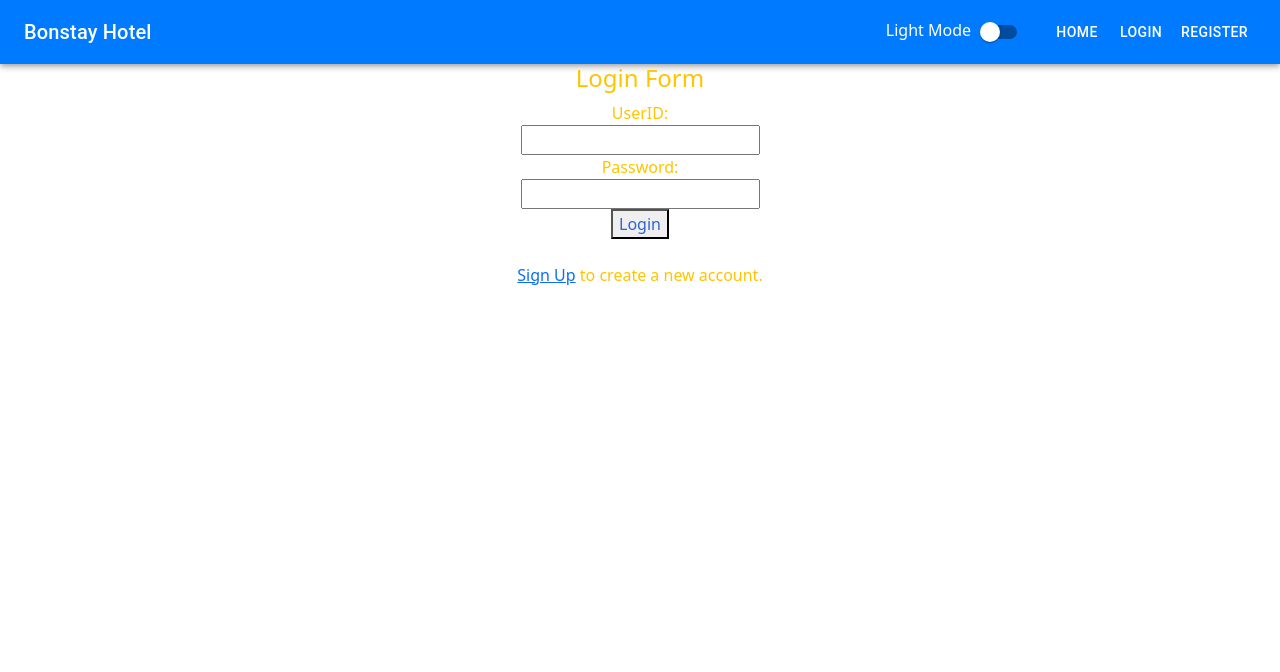
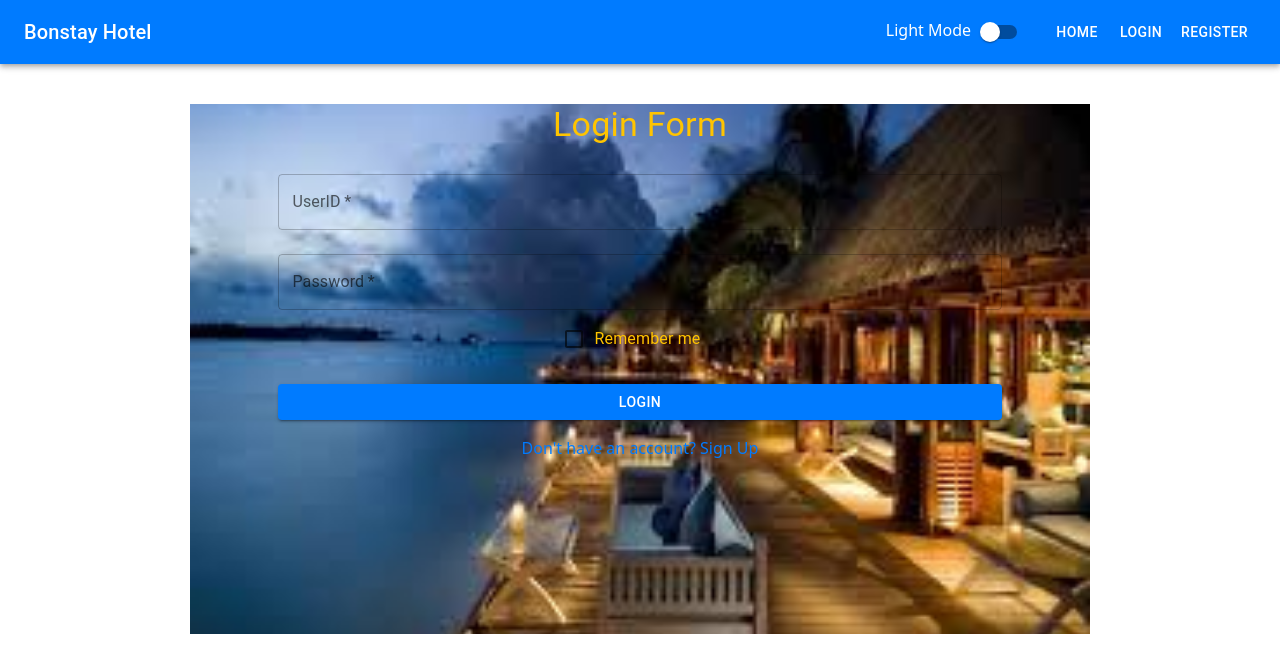
Before and after one commit to karnati-reddy/myapp, a React (Create React App) app: page /login in a window 1280 px wide. Shown: the top 672 px of the page. Built offline with nearby package versions, Linux system fonts and the light colour scheme; no server answers.

Commit message:
Bonstay-Changes

```diff
--- a/src/BonStayLex/AccountMenu.jsx
+++ b/src/BonStayLex/AccountMenu.jsx
@@ -75,9 +75,6 @@ const AccountMenu = ({ handleLogout }) => {
         anchorOrigin={{ horizontal: 'right', vertical: 'bottom' }}
       >
         <MenuItem onClick={handleClose}>
-          <Avatar /> Profile
-        </MenuItem>
-        <MenuItem onClick={handleClose}>
           <Avatar /> My account
         </MenuItem>
         <Divider />
--- a/src/BonStayLex/App.css
+++ b/src/BonStayLex/App.css
@@ -30,6 +30,10 @@ h5{
     color: rgb(255, 196, 0);
     background-size: cover;
     text-align: center;
+    background-image: url("../hotesl.jpg");
+    width: auto;
+    height: 530px;
+    background-position: 0ch;
 }
 
 .img{
@@ -40,6 +44,10 @@ h5{
     width: auto;
     height: 560px;
 }
+.home{
+    background-color: #41e120;
+}
+
 .bookpage{
     text-align: center;
     background-image: url("../hotesl.jpg");
--- a/src/BonStayLex/HomeP.js
+++ b/src/BonStayLex/HomeP.js
@@ -1,39 +1,68 @@
-import axios from 'axios';
-import React, { useEffect, useState } from 'react'
+import React, { useState, useEffect } from 'react';
+import axios from 'axios'; // Assuming you're using axios for API calls
+
+import { Container, Typography, CircularProgress } from '@mui/material';
 
 const HomeP = () => {
-    const [user, setUser] = useState({Name: ""}); // Initialize user to null to avoid displaying an empty name
+    const [user, setUser] = useState([]); // Initialize user to array for loading state
+    const [isLoading, setIsLoading] = useState(true); // Track loading state for feedback
 
     useEffect(() => {
         const fetchUser = async () => {
             try {
-                // Replace with your actual API endpoint that retrieves user data
-                const response = await axios.get(`http://localhost:4000/users/${user.Name}`); // Placeholder ID
-                setUser(response.data);
+                const token = sessionStorage.getItem('token'); // Replace with your token storage mechanism
+
+                if (!token) {
+                    // Handle case where user is not logged in (redirect to login?)
+                    console.warn('User is not logged in. Redirect to login page?');
+                    return;
+                }
+
+                const response = await axios.get('http://localhost:4000/users/me', {
+                    headers: {
+                        Authorization: `Bearer ${token}`, // Include token in Authorization header
+                    },
+                });
+
+                // Adjust this line to access the username property based on your API structure
+                const userName = response.data.Name || response.data.username; // Assuming username might be 'Name' or 'username' property
+
+                setUser(userName); // Update user with just the username
             } catch (error) {
                 console.error(error);
                 // Handle error gracefully, e.g., display an error message to the user
+            } finally {
+                setIsLoading(false); // Ensure loading state is updated even on errors
             }
         };
 
         fetchUser();
-    }, []);
+    }, []); // Empty dependency array ensures useEffect runs only once
 
     return (
-        <div >
-
-            {user ? ( // Conditionally render the welcome message only if user is not null
-                <h2>Welcome, {user.Name}!</h2>
+        <Container maxWidth="md">
+            {isLoading ? (
+                <CircularProgress sx={{ mt: 4, mb: 4 }} />
             ) : (
-                <h2>Loading user information...</h2>
+                user ? (
+                    <>
+                        <Typography variant="h2" component="h2" gutterBottom>
+                            Welcome, {user.Name}!
+                        </Typography>
+                        {/* Other content using user data */}
+                    </>
+                ) : (
+                    <Typography variant="h5" component="h5" gutterBottom>
+                        An error occurred while fetching user data.
+                    </Typography>
+                )
             )}
-
-            <p className='home'>
+            <Typography className='home'>
                 Bonstay always provides you an amazing and pleasant stay<br />
                 with your friends and family at reasonable prices.<br />
                 We provide well-designed space with modern amenties.<br />
                 you can reserve a room faster with our efficient Bonstay app
-            </p>
+            </Typography>
             <h2>Our Services</h2>
             <ul>
                 <li>Easy Booking</li>
@@ -42,34 +71,33 @@ const HomeP = () => {
                 <li>Best Price Guaranteed</li>
             </ul>
             <h2>Our Mission</h2>
-            <p>
+            <Typography>
                 Our mission is to provide the best services to our customers<br />
                 and make their stay comfortable and memorable.
-            </p>
+            </Typography>
             <h2>Our Vision</h2>
-            <p>
+            <Typography>
                 Our vision is to become the best hotel booking platform<br />
                 and provide the best services to our customers.
-            </p>
+            </Typography>
             <h2>Our Values</h2>
-            <p>
+            <Typography>
                 Our values are to provide the best services to our customers<br />
                 and make their stay comfortable and memorable.
-            </p>
+            </Typography>
             <h2>Our Team</h2>
-            <p>
+            <Typography>
                 Our team is dedicated to providing the best services to our customers<br />
                 and make their stay comfortable and memorable.
-            </p>
+            </Typography>
             <h2>Contact Us</h2>
-            <p>
+            <Typography>
                 Email: queries@bonstay.com <br />
                 Phone: +91 9191919191 <br />
                 Address: 90/1A, Kochi, Kerala
-            </p>
+            </Typography>
+        </Container>
+    );
+};
 
-        </div>
-    )
-}
-
-export default HomeP
+export default HomeP;
--- a/src/BonStayLex/Login.js
+++ b/src/BonStayLex/Login.js
@@ -1,101 +1,97 @@
-import axios from "axios";
-import { useEffect, useState } from "react";
-import { Link, useNavigate } from "react-router-dom";
-import Hotels from "./Hotels";
+import React, { useState } from 'react';
+import axios from 'axios'; // Assuming you're using axios for API calls
+import { useNavigate } from 'react-router-dom';
+import {
+  TextField,
+  Button,
+  Typography,
+  Container,
+  FormControlLabel,
+  Checkbox,
+  Link as MuiLink,
+  CircularProgress,
+  Alert,
+} from '@mui/material';
+// import { Alert } from '@mui/lab';
 
 const Login = ({ setIsLoggedIn }) => {
+  const navigate = useNavigate();
   const [id, setId] = useState('');
   const [password, setPassword] = useState('');
-    // const [isLoginEnabled, setIsLoginEnabled] = useState(false); // State to control login button
-    const [success, setSuccess] = useState("")
-    const [error, setErrors] = useState("")
-    const navigate = useNavigate("")
-    // const params = useNavigate()
-    // let {ids}=params;
-    const [hotels, setHotels] = useState([]);
-
-    // const checkUserExistence = async () => {
-    //     try {
-    //         const response = await axios.get(`http://localhost:4000/users?email=${email}&&password=${password}`);
-    //         console.log(response.data);
-    //         if (response.data) {
-    //             setIsLoginEnabled(true); // Enable login button if user exists
-    //             return true
-    //         } else {
-    //             setIsLoginEnabled(false); // Disable login button if user doesn't exist
-    //             // Optionally display an error message or redirect to registration
-    //             return false
-    //         }
-    //     } catch (error) {
-    //         console.error(error); // Handle API errors appropriately
-    //         setIsLoginEnabled(false); // Disable login button in case of issues
-    //     }
-    // };
-
-    useEffect(() => {
-        axios.get('http://localhost:4000/hotels' +id)
-            .then((result) => {
-                console.log(result);
-                setHotels(result.data);
-            })
-            .catch(() => {
-                // Handle errors appropriately (e.g., display an error message)
-            });
-    }, [hotels]); // Empty dependency array to fetch hotels only once
+  const [rememberMe, setRememberMe] = useState(false);
+  const [success, setSuccess] = useState('');
+  const [error, setError] = useState('');
+  const [isLoading, setIsLoading] = useState(false); // Added for loading state
 
   const handleSubmit = async (event) => {
     event.preventDefault();
-        // console.log("jkhdsjka");
+    setIsLoading(true); // Set loading state to true
 
-        // const tt=`http://localhost:4000/users?email=${email} & password=${password}`
-        // console.log(tt);
-        // const response = await axios.get(`http://localhost:4000/users?email=${email} & password=${password}`)
-        // if (response.data.length > 0) {
-        //     console.log(response)
-        //     // navigate("/bookroom")
-        //     setSuccess(response.data)
-        // }
-        // else {
-        //     setErrors("Invalid email or password")
-        // }
+    try {
+      const response = await axios.get(`http://localhost:4000/users/${id}`); // Assuming endpoint returns user by ID
+      const userData = response.data;
 
-        axios.get("http://localhost:4000/users/" + id)
-            .then((response) => {
-                let udata = response.data;
-                if (udata.password === password) {
-                    // navigate(`/bookroom/` + id )
-                    // navigate(`/hotels/:id/bookroom/:id` + id)
+      if (userData.password === password) {
         sessionStorage.setItem('id', id);
         setIsLoggedIn(true);
-                    navigate(`/dashboard`)
-                    console.log("login success :" + id);
-                    setSuccess("Login successfully :" + id)
+        setSuccess('Login successful!');
+        navigate('/dashboard'); // Navigate to dashboard on successful login
+      } else {
+        setError('Invalid Username/Password');
       }
-                else {
-                    setErrors("Invalid Username/Password or SignUP and try to login")
+    } catch (error) {
+      console.error(error);
+      setError('Error while logging in.');
+    } finally {
+      setIsLoading(false); // Set loading state to false after request completes
     }
-            })
-            .catch((error) => {
-                console.log(error)
-                setErrors("Error while login user");
-            })
   };
 
   return (
-        <form onSubmit={handleSubmit} className="container">
-            <h4 className="login">Login Form</h4>
-            <label>UserID:</label><br />
-            <input type="text" name="id" value={id} onChange={(e) => setId(e.target.value)} required /><br />
-            <label>Password:</label><br />
-            <input type="password" name="password" value={password} onChange={(e) => setPassword(e.target.value)} required /><br />
-            <button type="submit" style={{color:"Highlight"}}>Login</button> <br/> <br/>
-            {success ? <div>{success}</div> : null}
-            {error ? <div>{error}</div> : null}
-            {/* <button onClick={() => navigate("/register")}>Sign Up</button> */}
-            <Link to="/register">Sign Up</Link> to create a new account.
+    <Container maxWidth="md" sx={{ mt: 5, display: 'flex', justifyContent: 'center' }} className='container'>
+      <form onSubmit={handleSubmit} noValidate autoComplete="off">
+        <Typography variant="h4" gutterBottom>
+          Login Form
+        </Typography>
+        {isLoading && <CircularProgress sx={{ mx: 'auto', mb: 2 }} />}
+        {error && <Alert severity="error">{error}</Alert>}
+        {success && <Alert severity="success">{success}</Alert>}
+        <TextField
+          label="UserID"
+          margin="normal"
+          required
+          fullWidth
+          name="id"
+          value={id}
+          onChange={(e) => setId(e.target.value)}
+          error={Boolean(error)} // Set error prop if error exists
+          helperText={error === 'Invalid Username/Password' ? 'UserID or password is incorrect.' : ''} // Set helper text for invalid credentials
+        />
+        <TextField
+          label="Password"
+          margin="normal"
+          required
+          fullWidth
+          name="password"
+          type="password"
+          value={password}
+          onChange={(e) => setPassword(e.target.value)}
+          error={Boolean(error)} // Set error prop if error exists
+          helperText={error === 'Invalid Username/Password' ? 'UserID or password is incorrect.' : ''} // Set helper text for invalid credentials
+        />
+        <FormControlLabel
+          control={<Checkbox checked={rememberMe} onChange={(e) => setRememberMe(e.target.checked)} />}
+          label="Remember me"
+        />
+        <Button type="submit" variant="contained" color="primary" fullWidth sx={{ mt: 3 }}>
+          Login
+        </Button>
+        <MuiLink href="/register" underline="none" sx={{ mt: 2, display: 'flex', justifyContent: 'center' }}>
+          Don't have an account? Sign Up
+        </MuiLink>
+      </form>
+    </Container>
+  );
+};
 
-
-        </form>
-    );
-}
-export default Login
+export default Login;
--- a/src/BonStayLex/RegistrationPage.js
+++ b/src/BonStayLex/RegistrationPage.js
@@ -1,6 +1,7 @@
 import axios from 'axios'
 import React, { useEffect, useState } from 'react'
 import { Link } from 'react-router-dom'
+import { Link as MuiLink } from '@mui/material'
 
 const RegistrationPage = () => {
     const [state, setState] = useState({ Name: "", Address: "", PhoneNo: "", email: "", password: "" })
@@ -111,12 +112,15 @@ const RegistrationPage = () => {
                     <input type='password' name='password' value={state.password} placeholder='enter password' onChange={handleChange} /><br />
                     {formErrors.password !== "" ? <p className='text-danger'>{formErrors.password}</p> : null}<br />
 
-                    <input type='submit' value="Register" disabled={!valid} /> <br/>
+                    <input type='submit' value="Register" disabled={!valid} /> <br />
                     {mandatory ? <p>Please enter all the fields</p> : null}
                     {success ? <p className='text-success'>{success}</p> : null}
                     {error ? <p className='text-success'>{error}</p> : null}
 
-                    <Link to = "/login">Login</Link> with your existing account
+                    {/* <Link to="/register">Sign Up</Link> to create a new account. */}
+                    <MuiLink href="/login" underline="none" sx={{ mt: 2, display: 'flex', justifyContent: 'center' }}>
+                        Already have an account? Login
+                    </MuiLink>
 
                 </form>
             </div>
--- a/src/BonStayLex/View.js
+++ b/src/BonStayLex/View.js
@@ -1,70 +1,115 @@
+import React, { useState, useEffect } from 'react';
 import axios from 'axios';
-import React, { useState } from 'react'
+import {
+    TextField,
+    Button,
+    Typography,
+    Card,
+    CardContent,
+    CardHeader,
+    CardActions,
+    Alert,
+    CircularProgress,
+} from '@mui/material';
 
 const View = () => {
-    const [user, setUser] = useState({ id: "", Name: "", email: "" });
-    const [Delete, setDelete] = useState("")
+    const [userId, setUserId] = useState('');
+    const [userDetails, setUserDetails] = useState({ id: '', Name: '', email: '' });
+    const [deleteMessage, setDeleteMessage] = useState('');
+    const [isLoading, setIsLoading] = useState(false);
 
-    const handleDetelte = () => {
-        try{
-            axios.delete(`http://localhost:4000/users/${user.id}`);
-            setUser({ id: '' });
-            setDelete('User deleted successfully');
+    const handleChange = (event) => {
+        setUserId(event.target.value);
+        setDeleteMessage(''); // Clear any previous delete messages on user ID change
+    };
+
+    const viewUser = async () => {
+        setIsLoading(true); // Set loading state to true before API call
+        try {
+            const response = await axios.get(`http://localhost:4000/users/${userId}`);
+            await new Promise((resolve) => setTimeout(resolve, 5000));
+            setUserDetails(response.data);
+            setDeleteMessage('');
+        } catch (error) {
+            await new Promise((resolve) => setTimeout(resolve, 5000));
+            setDeleteMessage('User ID not found.');
+            console.error(error);
+        } finally {
+            setIsLoading(false); // Set loading state to false after response or error
         }
-        catch (error) {
-            setDelete('Error deleting user. Please try again later.');
+    };
+
+    const handleDelete = async () => {
+        setIsLoading(true); // Set loading state to true before API call
+        try {
+            await axios.delete(`http://localhost:4000/users/${userId}`);
+            setUserDetails({ id: '', Name: '', email: '' });
+            setUserId('');
+            setDeleteMessage('User deleted successfully');
+        } catch (error) {
+            setDeleteMessage('Error deleting user. Please try again later.');
             console.error(error);
+        } finally {
+            setIsLoading(false); // Set loading state to false after response or error
         }
-    }
+    };
 
-    const handleChange = (e) => {
-        let val = e.target.value;
-        setUser({ ...user, id: val });
-        setDelete(val.length < 4 ? 'User id should be minimum 4 characters' : '');
-    }
-    const viewBooking = async () => {
-
-        try {
-            const response = await axios.get(`http://localhost:4000/users/${user.id}`);
-            setUser(response.data);
-            setDelete('');
-        }
-        catch (error) {
-            setDelete('User ID not found.');
-            console.error(error);
-        }
-    }
+    useEffect(() => {
+        setDeleteMessage(''); // Clear any leftover delete messages on component mount
+    }, []); // Empty dependency array ensures this runs only once on component mount
 
     return (
-        <>
-            <center>
-                <div>
-                    <h4>
-                        <input type='text' name='id' placeholder='User id' value={user.id} data="userGivenID" onChange={handleChange} />
-                        <button className='btn btn-primary' style={{ marginLeft: "1%" }} onClick={viewBooking}>View Button</button>
-                    </h4>
+        <div style={{ display: 'flex', justifyContent: 'center', alignItems: 'center', minHeight: '100vh' }}>
+            <Card sx={{ maxWidth: 400 }}>
+                <CardHeader title="View User" />
+                <CardContent>
+                    <TextField
+                        id="outlined-basic"
+                        label="User ID"
+                        variant="outlined"
+                        value={userId}
+                        onChange={handleChange}
+                        error={!!deleteMessage} // Set error state for user ID field if there's a delete message
+                        helperText={deleteMessage} // Display delete message as helper text for user ID field
+                    />
+                    <Button variant="contained" color="primary" onClick={viewUser} disabled={isLoading}>
+                        {isLoading ? <CircularProgress size={24} color="secondary" /> : 'View User'}
+                    </Button>
+                    {userDetails.id && ( // Conditionally render user details only if ID exists
+                        <>
+                            <Typography variant="h6" gutterBottom>
+                                User Details
+                            </Typography>
+                            <Typography variant="body1">
+                                id: {userDetails.id}
+                            </Typography>
+                            <Typography variant="body2">
+                                Name: {userDetails.Name}
+                            </Typography>
+                            <Typography variant="body1">
+                                Address: {userDetails.Address}
+                            </Typography>
+                            <Typography variant="body1">
+                                PhoneNo: {userDetails.PhoneNo}
+                            </Typography>
+                            <Typography variant="body1">
+                                Email: {userDetails.email}
+                            </Typography>
+                            <Typography variant="body1">
+                                Password: {userDetails.password}
+                            </Typography>
+                            <CardActions>
+                                <Button variant="contained" color="error" onClick={handleDelete} disabled={isLoading}>
+                                    {isLoading ? <CircularProgress size={24} color="secondary" /> : 'Delete User'}
+                                </Button>
+                            </CardActions>
+                        </>
+                    )}
+                    {deleteMessage && <Alert severity={deleteMessage.includes('deleted') ? 'success' : 'error'}>{deleteMessage}</Alert>}
+                </CardContent>
+            </Card>
+        </div>
+    );
+};
 
-                    {/* <p className='text-danger' data="error">{error}</p> */}
-                    <p className='text-danger' data="del">{Delete}</p>
-
-                    <div className='centre' id='img'>
-                        <div className='cards' style={{ marginTop: "1%", marginLeft: "43%", fontSize: "16px" }}>
-                            <h4 className='card-header' data-id="bookingId">View user: {user.id}</h4><br />
-                            <div className='card-body' style={{ padding: "10px" }}>
-                                <p>Name: {user.Name}</p>
-                                <p>Email: {user.email}</p>
-                                <button className='btn btn-secondary'
-                                    data-id='delete-button'
-                                    onClick={handleDetelte}>
-                                    Delete
-                                </button>
-                            </div>
-                        </div>
-                    </div>
-                </div>
-            </center>
-        </>
-    )
-}
-
-export default View
+export default View;
--- a/src/BonStayLex/ViewReview.js
+++ b/src/BonStayLex/ViewReview.js
@@ -5,7 +5,7 @@ const ViewReview = () => {
     // const navigate=useNavigate("")
     return (
         <>
-
+        <h2>I am in review page</h2>
         </>
     )
 }
```
Also changed, not shown: src/BonStayLex/App.js (+6 -4 lines), src/BonStayLex/BookARoom.js (+1 -18 lines), src/BonStayLex/Home.js (+15 -12 lines), src/BonStayLex/db.json (+8 -0 lines). Lines whose indentation alone changed are shown as unchanged.
